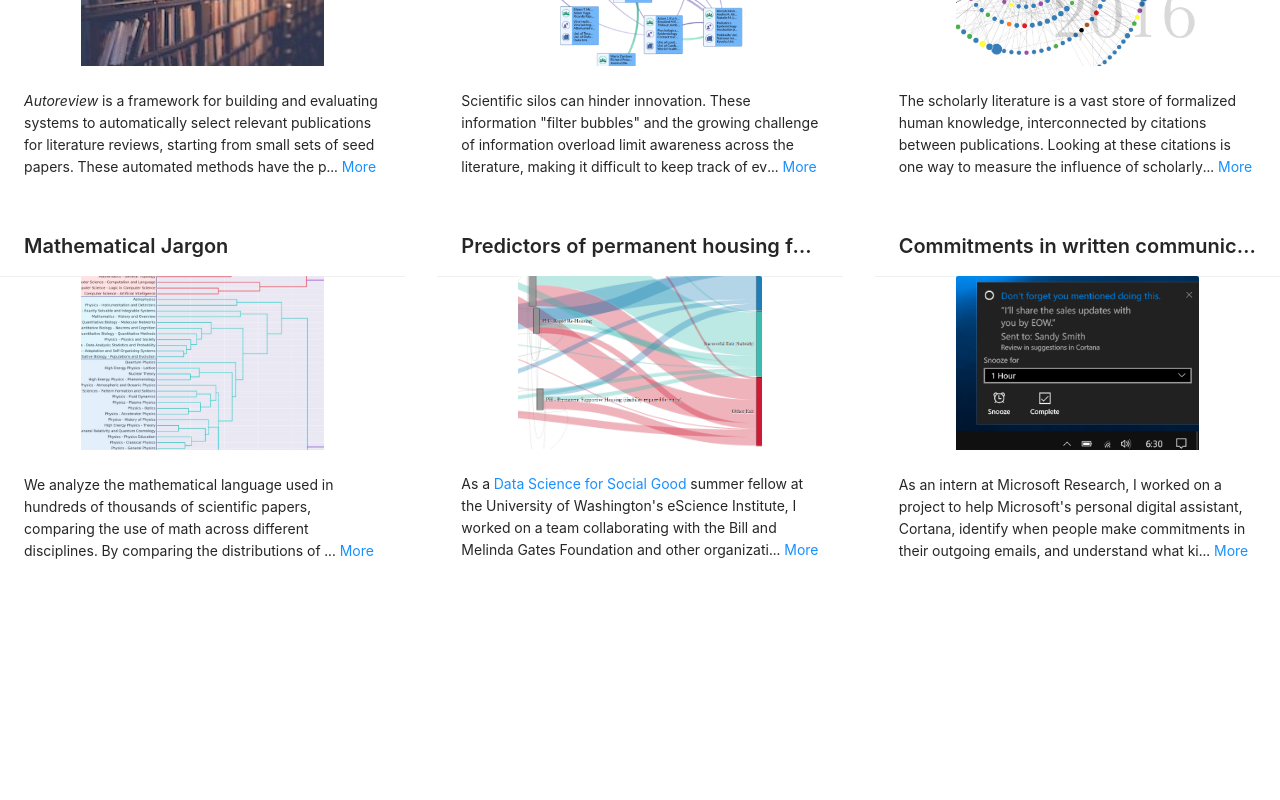
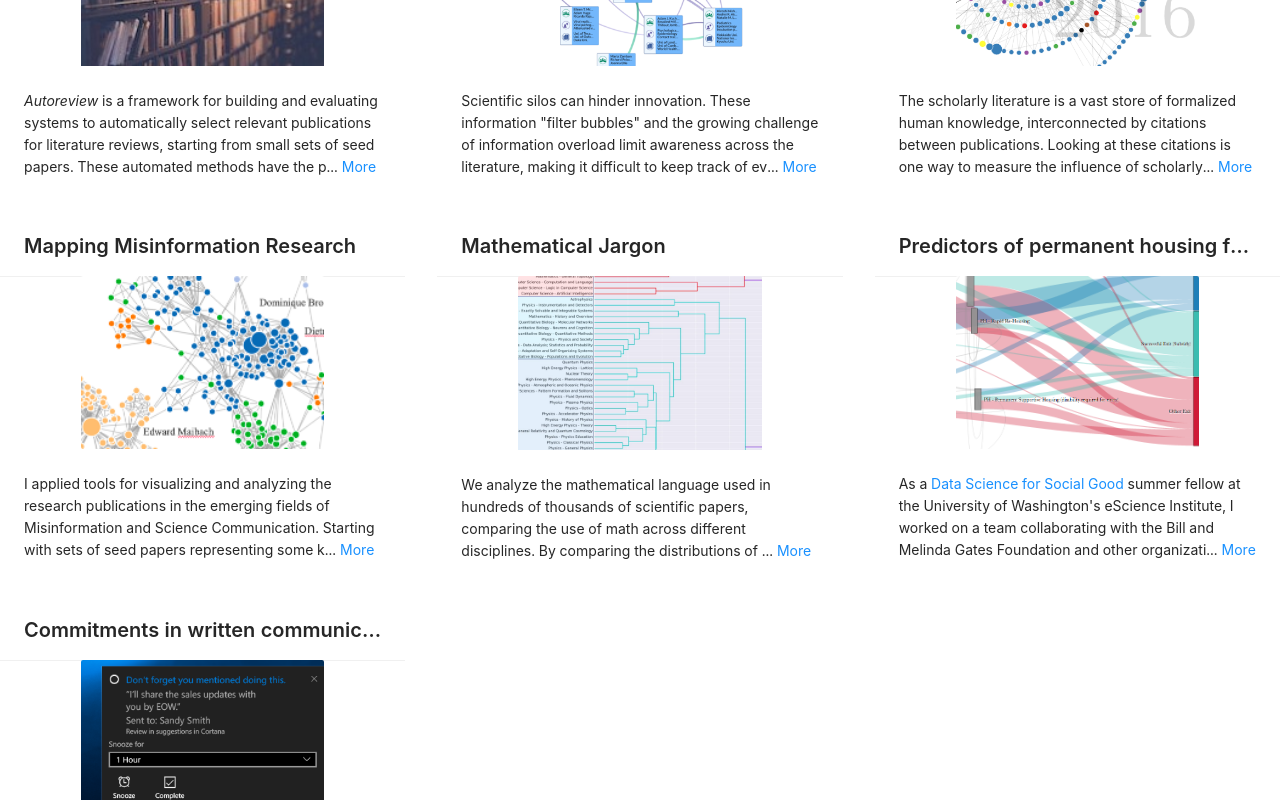
Before and after one commit to h1-the-swan/jasport-cra, a React (Create React App) app: page / in a window 1280 px wide. Shown: the part 544-1344 px from the top of the page. Before the commit the page ends 1144 px from the top, so only its background shows below. Built offline with nearby package versions, Linux system fonts and the light colour scheme; no server answers.

Commit message:
add misinfo project

```diff
--- a/src/projects.tsx
+++ b/src/projects.tsx
@@ -2,6 +2,7 @@ import React from "react";
 import thumbCitationVis from "./images/citationvis_thumb.png";
 import thumbBookStacks from "./images/book_stacks_thumb.jpg";
 import thumbSciSight from "./images/scisight1.png";
+import thumbCoauthor from "./images/coauthorship_thumb.png";
 import thumbMathJargon from "./images/dendrogram_mathjargon_thumb.jpg";
 import thumbSankey from "./images/sankey_thumb.png";
 import thumbCortana from "./images/cortana_commitments.png";
@@ -81,6 +82,25 @@ export const projects: Project[] = [
     ),
   },
   {
+    label: "misinfo",
+    name: "Mapping Misinformation Research",
+    img: thumbCoauthor,
+    description: (
+      <React.Fragment>
+        I applied tools for visualizing and analyzing the research publications
+        in the emerging fields of Misinformation and Science Communication.
+        Starting with sets of seed papers representing some key recent research
+        in these fields, I provided tools to examine author relationships,
+        influence from outside fields, and related research identified by
+        machine learning. These tools are collected at{" "}
+        <Link href="http://www.misinformationresearch.org" target="_blank">
+          misinformationresearch.org
+        </Link>
+        , as part of a report for the National Academy of Sciences.
+      </React.Fragment>
+    ),
+  },
+  {
     label: "mathjargon",
     name: "Mathematical Jargon",
     citationKey: "west_delineating_2016",
```
Also changed, not shown: src/images/coauthorship_thumb.png.
